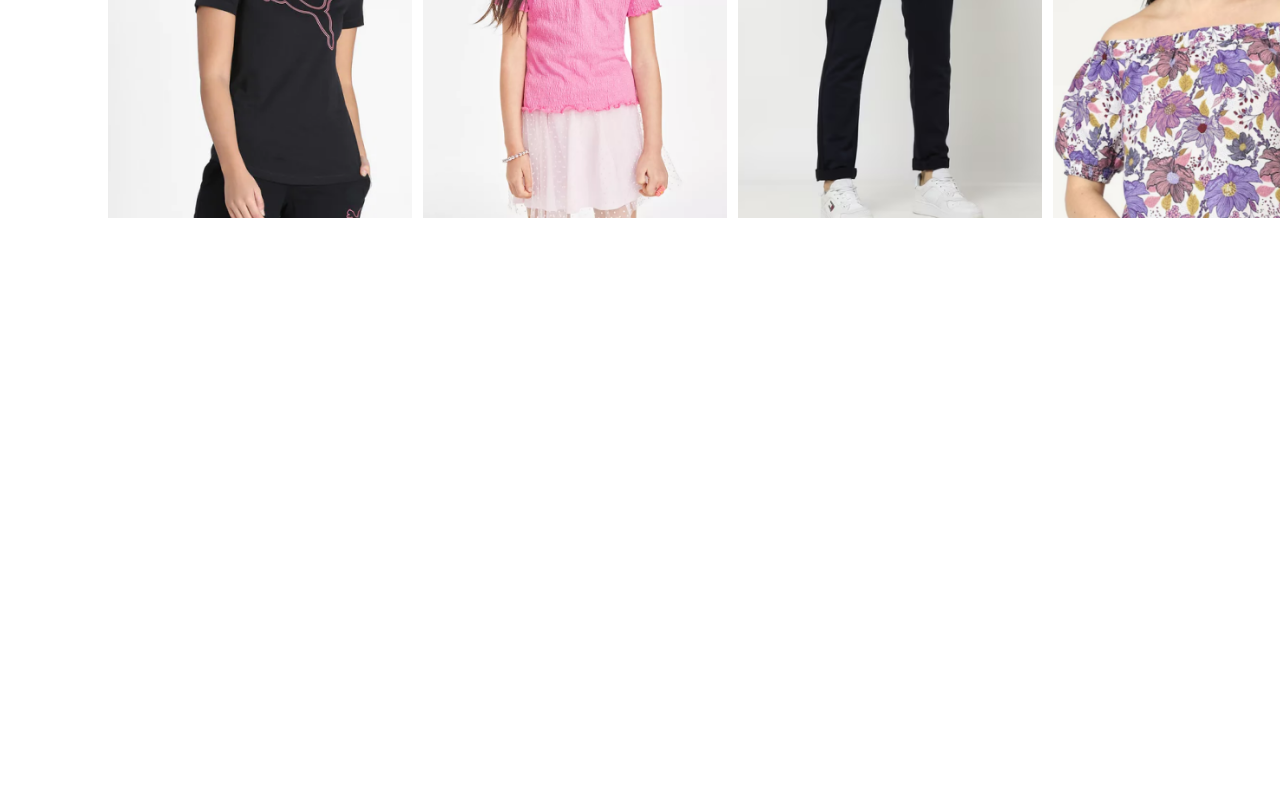
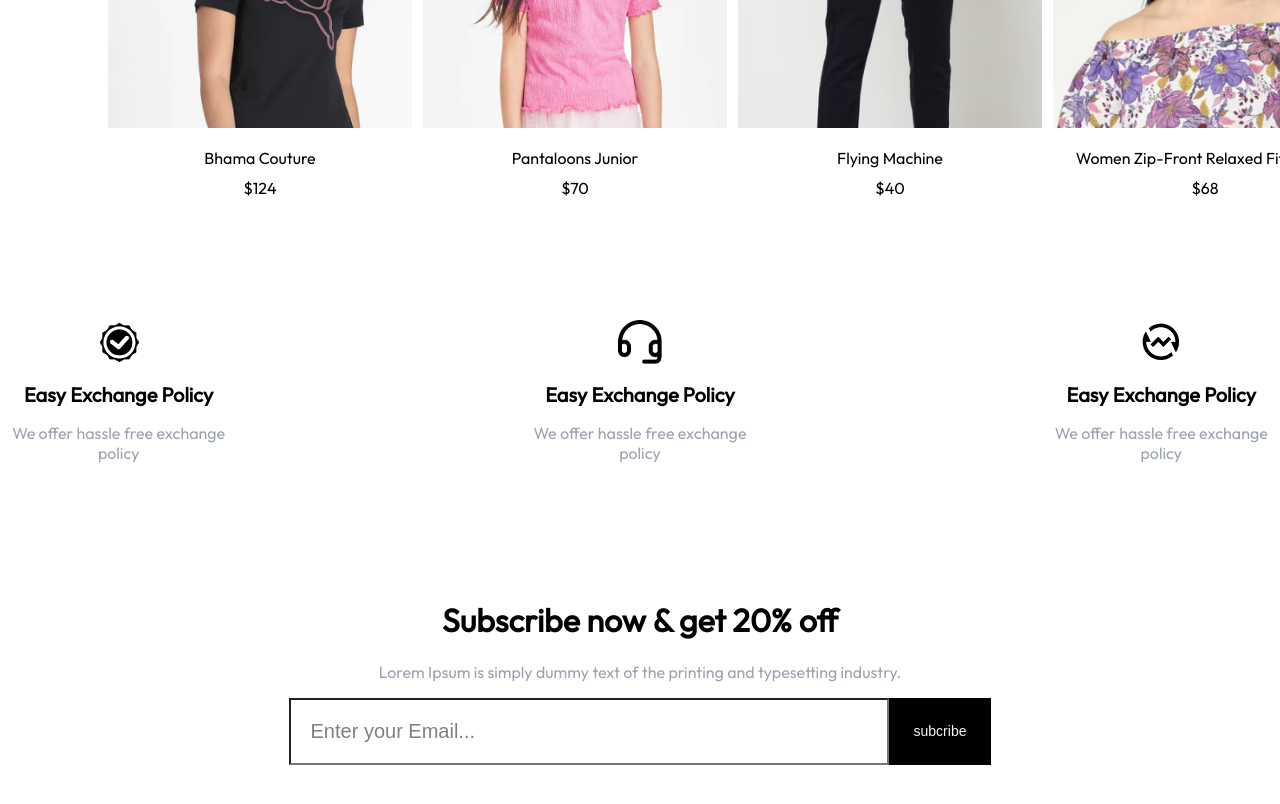
Before and after one commit to muthumanikandan390/ECOM, a React (Vite) app in the folder FRONTEND/ecomfrontend/: page / in a window 1280 px wide. Shown: the part 1420-2224 px from the top of the page. Before the commit the page ends 1648 px from the top, so only its background shows below. Built offline with nearby package versions, Linux system fonts and the light colour scheme.

Commit message:
subcribe-done-1

```diff
--- a/FRONTEND/ecomfrontend/src/components/NewCollection/NewCollection.jsx
+++ b/FRONTEND/ecomfrontend/src/components/NewCollection/NewCollection.jsx
@@ -10,6 +10,8 @@ import img6 from '../../assets/p_img6.png';
 import img7 from '../../assets/p_img7.png';
 import img8 from '../../assets/p_img8.png';
 import { useState } from 'react';
+import { Link } from 'react-router-dom';
+
 
 
 
@@ -37,29 +39,119 @@ const [isHovered, setIsHovered] = useState(false)
           { isHovered && <div className={styles.zindex} ><p >hello there whats up</p></div> }
           </div> */}
 
-        <div className={styles.gridItem}><img className={styles.gridImg} src={img8}></img>
-        <div className={styles.zindex} ><p >hello there whats up</p></div>
+<div className={styles.gridItem}><img className={styles.gridImg} src={img8}></img>
+          <div className={styles.descriptionPrice}>
+          <div>Men Slim Fit Relaxed Denim Jacket</div>
+
+          <div className={styles.price}>$84</div>
+          </div>
+
+        <div className={styles.zindex} >
+          <Link to='/collection'><button>shop now &rarr;</button></Link>
+          </div>
         </div>
+
+
+
+
         <div className={styles.gridItem}><img className={styles.gridImg} src={img2}></img>
-        <div className={styles.zindex} ><p >hello there whats up</p></div>
+          <div className={styles.descriptionPrice}>
+          <div>Marks & Spencer</div>
+
+          <div className={styles.price}>$50</div>
+          </div>
+
+        <div className={styles.zindex} >
+          <Link to='/collection'><button>shop now &rarr;</button></Link>
+          </div>
         </div>
+
+
+
         <div className={styles.gridItem}><img className={styles.gridImg} src={img3}></img>
-        <div className={styles.zindex} ><p >hello there whats up</p></div>
+          <div className={styles.descriptionPrice}>
+          <div>Nauti Nati</div>
+
+          <div className={styles.price}>$58</div>
+          </div>
+
+        <div className={styles.zindex} >
+          <Link to='/collection'><button>shop now &rarr;</button></Link>
+          </div>
         </div>
+
+
+
         <div className={styles.gridItem}><img className={styles.gridImg} src={img4}></img>
-        <div className={styles.zindex} ><p >hello there whats up</p></div>
+          <div className={styles.descriptionPrice}>
+          <div>THE BEAR HOUSE</div>
+
+          <div className={styles.price}>$80</div>
+          </div>
+
+        <div className={styles.zindex} >
+          <Link to='/collection'><button>shop now &rarr;</button></Link>
+          </div>
         </div>
+
+
+
         <div className={styles.gridItem}><img className={styles.gridImg} src={img5}></img>
-        <div className={styles.zindex} ><p >hello there whats up</p></div>
+          <div className={styles.descriptionPrice}>
+          <div>Bhama Couture</div>
+
+          <div className={styles.price}>$124</div>
+          </div>
+
+        <div className={styles.zindex} >
+          <Link to='/collection'><button>shop now &rarr;</button></Link>
+          </div>
         </div>
+
+
+
+
         <div className={styles.gridItem}><img className={styles.gridImg} src={img6}></img>
-        <div className={styles.zindex} ><p >hello there whats up</p></div>
+          <div className={styles.descriptionPrice}>
+          <div>Pantaloons Junior</div>
+
+          <div className={styles.price}>$70</div>
+          </div>
+
+        <div className={styles.zindex} >
+          <Link to='/collection'><button>shop now &rarr;</button></Link>
+          </div>
         </div>
+
+
+
+
         <div className={styles.gridItem}><img className={styles.gridImg} src={img7}></img>
-        <div className={styles.zindex} ><p >hello there whats up</p></div>
+          <div className={styles.descriptionPrice}>
+          <div>Flying Machine</div>
+
+          <div className={styles.price}>$40</div>
+          </div>
+
+        <div className={styles.zindex} >
+          <Link to='/collection'><button>shop now &rarr;</button></Link>
+          </div>
         </div>
+
+
+
+
+
         <div className={styles.gridItem}><img className={styles.gridImg} src={img1}></img>
-        <div className={styles.zindex} ><p >hello there whats up</p></div>
+          <div className={styles.descriptionPrice}>
+          <div>Women Zip-Front Relaxed Fit Jacket</div>
+
+          <div className={styles.price}>$68</div>
+          </div>
+
+        <div className={styles.zindex} >
+          <Link to='/collection'><button>shop now &rarr;</button></Link>
+          </div>
         </div>
 
 
--- a/FRONTEND/ecomfrontend/src/components/NewCollection/NewCollection.module.css
+++ b/FRONTEND/ecomfrontend/src/components/NewCollection/NewCollection.module.css
@@ -11,7 +11,6 @@
 .cardGridContainer{
 
   width: 1250px;
-
   height: max-content;
   flex-grow: 1;
   display: flex;
@@ -50,10 +49,12 @@ span {
 }
 
 .gridItem {
-  background-color: #8ca0ff;
+
   width: 304px;
   height: 390px;
   position: relative;
+
+
 }
 
 .gridImg{
@@ -87,9 +88,37 @@ span {
   transition: opacity 0.3s ease, background-color 0.9s ease;
 }
 
+
+.zindex button {
+border-radius: 20px;
+ margin-top: 170px;
+ outline:none;
+}
+
 .gridItem:hover .zindex {
   background-color: rgb(0, 0, 0 , 90);
   opacity: 0.6;
   transform: scale(1);
 
 }
+
+
+.descriptionPrice{
+  position: absolute;
+  top: 300px;
+  background-color:white;
+  width: 100%;
+  padding-top: 20px;
+  padding-bottom: 20px;
+  align-items: center;
+  text-align: center;
+  justify-content: center;
+  font-family: Outfit;;
+
+}
+
+.price{
+
+padding-top: 10px;
+
+}
--- a/FRONTEND/ecomfrontend/src/components/navbar-folder/NavBar.jsx
+++ b/FRONTEND/ecomfrontend/src/components/navbar-folder/NavBar.jsx
@@ -7,8 +7,6 @@ import { NavLink } from 'react-router-dom';
 function NavBar() {
 
  const [active , setActive] = useState(false)
-
-
 
 
 
--- a/FRONTEND/ecomfrontend/src/components/navbar-folder/NavBar.module.css
+++ b/FRONTEND/ecomfrontend/src/components/navbar-folder/NavBar.module.css
@@ -26,9 +26,7 @@ a h1 {
   font-size: 12.5px;
 }
 
-.line{
 
-}
 
 .active{
   border-bottom: 1px solid #962f43;
--- /dev/null
+++ b/FRONTEND/ecomfrontend/src/components/serviceHighlights-folder/ServiceHighlights.jsx
@@ -0,0 +1,30 @@
+import NewCollection from "../NewCollection/NewCollection"
+import styles from './ServiceHighlights.module.css'
+import quality_icon from '../../assets/quality_icon.png'
+import support_img from '../../assets/support_img.png'
+import exchange_icon from '../../assets/exchange_icon.png'
+
+function ServiceHighlights() {
+  return (
+    <div className={styles.serviceHighlights}>
+      <div className={styles.container}>
+        <img className={styles.imgs} src={quality_icon }></img>
+        <h1>Easy Exchange Policy</h1>
+        <p>We offer hassle free exchange policy</p>
+      </div>
+      <div className={styles.container}>
+        <img className={styles.imgs} src={support_img }></img>
+        <h1>Easy Exchange Policy</h1>
+        <p>We offer hassle free exchange policy</p>
+      </div>
+      <div className={styles.container}>
+        <img className={styles.imgs} src={exchange_icon}></img>
+        <h1>Easy Exchange Policy</h1>
+        <p>We offer hassle free exchange policy</p>
+      </div>
+
+    </div>
+  )
+}
+
+export default ServiceHighlights
--- /dev/null
+++ b/FRONTEND/ecomfrontend/src/components/serviceHighlights-folder/ServiceHighlights.module.css
@@ -0,0 +1,35 @@
+
+
+
+.serviceHighlights{
+
+  font-family: Outfit;
+  height: auto;
+  margin-top: auto;
+ padding-top: 100px;
+ padding-bottom: 100px;
+  display: flex;
+  justify-content: center;
+  gap:300px;
+
+
+}
+
+.serviceHighlights h1{
+  font-size: 20px;
+}
+.serviceHighlights p{
+  color:#9CA3AF
+
+}
+
+.imgs{
+  height:44px;
+  width: 44px;
+}
+
+
+.container{
+align-items: center;
+text-align: center;
+}
--- /dev/null
+++ b/FRONTEND/ecomfrontend/src/components/subscribe-folder/Subscribe.jsx
@@ -0,0 +1,18 @@
+
+import styles from './Subscribe.module.css'
+function Subscribe() {
+  return (
+    <div className={styles.subscribe}>
+      <div className={styles.container1}>
+        <h1>Subscribe now & get 20% off</h1>
+        <p>Lorem Ipsum is simply dummy text of the printing and typesetting industry.</p>
+      </div>
+      <div className={styles.container2}>
+        <div><input placeholder='Enter your Email...'></input></div>
+        <div><button className={styles.container2Button}>subcribe</button></div>
+      </div>
+    </div>
+  )
+}
+
+export default Subscribe
--- /dev/null
+++ b/FRONTEND/ecomfrontend/src/components/subscribe-folder/Subscribe.module.css
@@ -0,0 +1,62 @@
+.subscribe{
+
+  height: 350px;
+  font-family: Outfit;
+  text-align: center;
+
+
+
+}
+
+.subscribe p {
+  color:#9CA3AF;
+  font-family: Outfit;
+}
+
+
+.container1{
+  text-align: center;
+}
+
+
+.container2{
+  display: flex;
+  flex-direction: row;
+  align-items: center;
+  text-align: center;
+  justify-content: center;
+
+}
+.container2 input {
+  display: block;
+  padding: 20px;
+  font-size: 20px;
+  color: rgb(0, 0, 0);
+  width: 600px;
+  box-sizing: border-box;
+  text-align: left;
+  border-radius: 0px;
+  outline:none;
+
+}
+
+.container2Button {
+  background-color: rgb(0, 0, 0);
+  padding-left: 25px;
+  padding-right: 25px;
+  padding-top: 25.6px;
+  padding-bottom: 25.6px;
+  cursor: pointer;
+  color: whitesmoke;
+  border-style: none;
+  font-size: 14px;
+
+
+}
+
+::placeholder {
+  color: grey;
+  opacity: 1;
+  font-size: 20px;
+  text-align: left;
+}
--- a/FRONTEND/ecomfrontend/src/pages/Home-folder/Home.jsx
+++ b/FRONTEND/ecomfrontend/src/pages/Home-folder/Home.jsx
@@ -3,6 +3,8 @@ import Hero from '../../components/hero-folder/Hero';
 import ScrollButton from '../../components/scroll-button/ScrollButton';
 import NewCollection from '../../components/NewCollection/NewCollection';
 import { useRef , useEffect } from 'react';
+import ServiceHighlights from '../../components/serviceHighlights-folder/serviceHighlights';
+import Subscribe from '../../components/subscribe-folder/Subscribe';
 
 
 
@@ -23,6 +25,8 @@ const scrollToSection = (elementRef) => {
     <Hero />
     <ScrollButton scrollToSection={scrollToSection} sectionRef={newCollectionRef} />
     <NewCollection sectionRef={newCollectionRef} />
+    <ServiceHighlights />
+    <Subscribe/>
     </div>
 
   )
```
